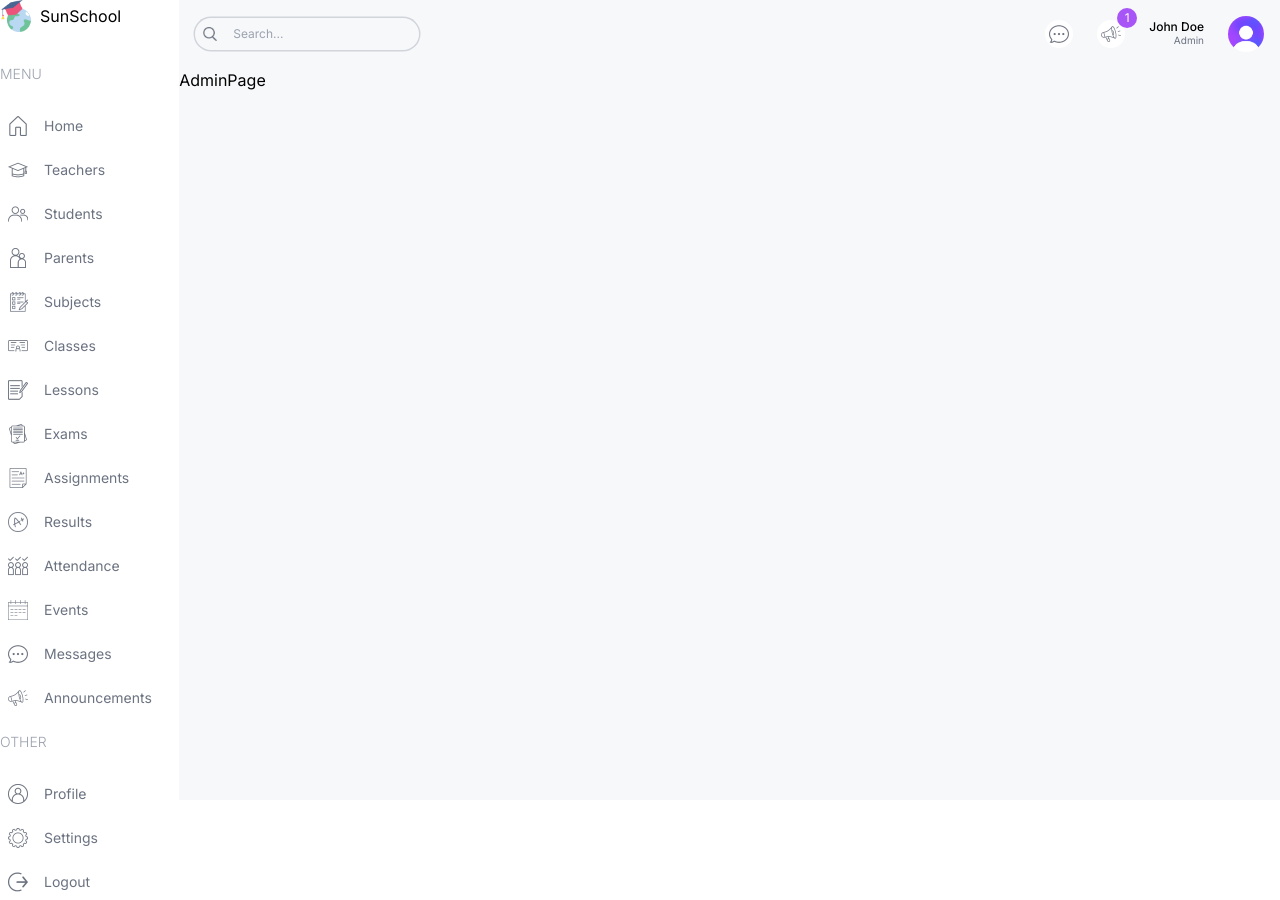
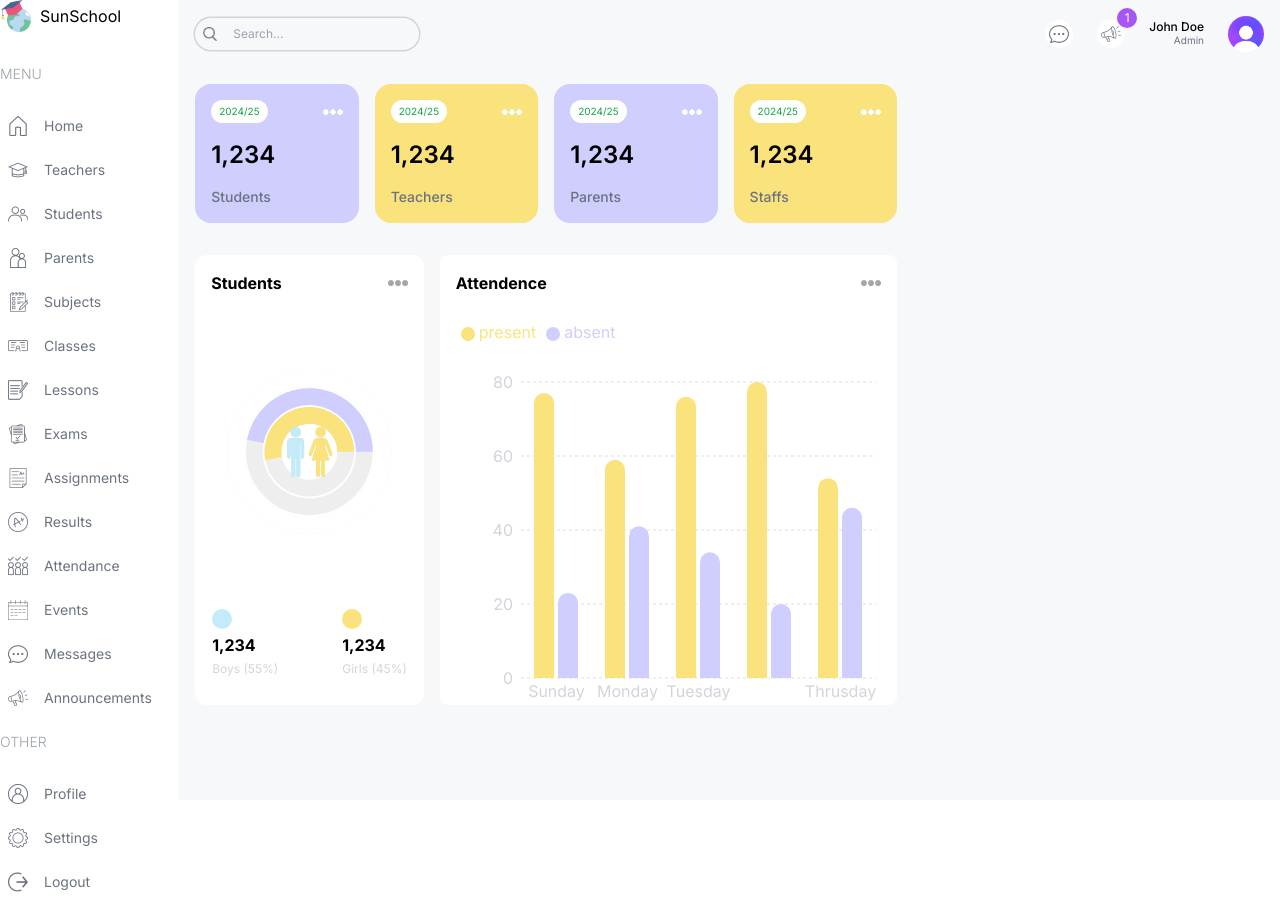
Before and after one commit to Nazim6269/dashboard-school-nextjs, a Next.js app: page /admin in a window 1280 px wide. Built offline with nearby package versions, Linux system fonts and the light colour scheme.

Commit message:
completed students and attendence charts

```diff
--- a/app/(dashboard)/admin/page.tsx
+++ b/app/(dashboard)/admin/page.tsx
@@ -1,7 +1,37 @@
-import React from 'react';
+import AttendenceChart from '@/components/AttendenceChart';
+import CountChart from '@/components/CountChart';
+import UserCard from '@/components/UserCard';
 
 const AdminPage = () => {
-  return <div>AdminPage</div>;
+  return (
+    <div className="p-4 flex gap-4 flex-col md:flex-row">
+      {/* LEFT */}
+      <div className="w-full lg:w-2/3 flex flex-col gap-8">
+        {/* USER CARDS */}
+        <div className="flex gap-4 justify-between flex-wrap">
+          <UserCard type="student" />
+          <UserCard type="teacher" />
+          <UserCard type="parent" />
+          <UserCard type="staff" />
+        </div>
+        {/* MIDDLE CHARTS */}
+        <div className="flex gap-4 flex-col lg:flex-row">
+          {/* COUNT CHART */}
+          <div className="w-full lg:w-1/3 h-[450px]">
+            <CountChart />
+          </div>
+          {/* ATTENDANCE CHART */}
+          <div className="w-full lg:w-2/3 h-[450px]">
+            <AttendenceChart />
+          </div>
+        </div>
+        {/* BOTTOM CHART */}
+        <div className="w-full h-[500px]"></div>
+      </div>
+      {/* RIGHT */}
+      <div className="w-full lg:w-1/3 flex flex-col gap-8"></div>
+    </div>
+  );
 };
 
 export default AdminPage;
--- /dev/null
+++ b/components/AttendenceChart.tsx
@@ -0,0 +1,64 @@
+'use client';
+
+import { barChartData } from '@/data';
+import Image from 'next/image';
+import {
+  Bar,
+  BarChart,
+  CartesianGrid,
+  Legend,
+  ResponsiveContainer,
+  Tooltip,
+  XAxis,
+  YAxis,
+} from 'recharts';
+
+const AttendenceChart = () => {
+  return (
+    <div className="bg-white rounded-lg p-4 h-full">
+      {/* Title portion */}
+      <div className="flex justify-between items-center font-bold">
+        <h2>Attendence</h2>
+        <Image src={'/moreDark.png'} alt="students" width={20} height={20} />
+      </div>
+      {/* Chart portion */}
+
+      <ResponsiveContainer width="100%" height="100%">
+        <BarChart width={500} height={300} data={barChartData} barSize={20}>
+          <CartesianGrid
+            strokeDasharray="3 3"
+            vertical={false}
+            stroke={'#ddd'}
+          />
+          <XAxis
+            dataKey="name"
+            axisLine={false}
+            tick={{ fill: '#d1d5db' }}
+            tickLine={false}
+          />
+          <YAxis axisLine={false} tick={{ fill: '#d1d5db' }} tickLine={false} />
+          <Tooltip contentStyle={{ borderRadius: '10px' }} />
+          <Legend
+            align="left"
+            verticalAlign="top"
+            wrapperStyle={{ paddingTop: '20px', paddingBottom: '38px' }}
+          />
+          <Bar
+            dataKey="present"
+            fill="#fae27c"
+            legendType="circle"
+            radius={[10, 10, 0, 0]}
+          />
+          <Bar
+            dataKey="absent"
+            fill="#cfceff"
+            legendType="circle"
+            radius={[10, 10, 0, 0]}
+          />
+        </BarChart>
+      </ResponsiveContainer>
+    </div>
+  );
+};
+
+export default AttendenceChart;
--- /dev/null
+++ b/components/CountChart.tsx
@@ -0,0 +1,56 @@
+'use client';
+
+import { countChartData } from '@/data';
+import Image from 'next/image';
+import { RadialBar, RadialBarChart, ResponsiveContainer } from 'recharts';
+
+const CountChart = () => {
+  return (
+    <div className="bg-white rounded-xl w-full h-full p-4">
+      {/* title portion */}
+      <div className="flex justify-between items-center font-bold">
+        <h2>Students</h2>
+        <Image src={'/moreDark.png'} alt="students" width={20} height={20} />
+      </div>
+
+      {/* chart portion */}
+      <div className="relative w-full h-[75%]">
+        <ResponsiveContainer>
+          <RadialBarChart
+            cx="50%"
+            cy="50%"
+            innerRadius="40%"
+            outerRadius="100%"
+            barSize={32}
+            data={countChartData}
+          >
+            <RadialBar background dataKey="count" />
+          </RadialBarChart>
+        </ResponsiveContainer>
+        <Image
+          src="/maleFemale.png"
+          alt=""
+          width={50}
+          height={50}
+          className="absolute top-1/2 left-1/2 -translate-x-1/2 -translate-y-1/2"
+        />
+      </div>
+
+      {/* bottom portion */}
+      <div className="flex justify-center gap-16">
+        <div className="flex flex-col gap-1">
+          <div className="w-5 h-5 bg-nazimSky rounded-full" />
+          <h1 className="font-bold">1,234</h1>
+          <h2 className="text-xs text-gray-300">Boys (55%)</h2>
+        </div>
+        <div className="flex flex-col gap-1">
+          <div className="w-5 h-5 bg-nazimYellow rounded-full" />
+          <h1 className="font-bold">1,234</h1>
+          <h2 className="text-xs text-gray-300">Girls (45%)</h2>
+        </div>
+      </div>
+    </div>
+  );
+};
+
+export default CountChart;
--- /dev/null
+++ b/components/UserCard.tsx
@@ -0,0 +1,18 @@
+import Image from 'next/image';
+
+const UserCard = ({ type }: { type: string }) => {
+  return (
+    <div className="rounded-2xl odd:bg-nazimPurple even:bg-nazimYellow p-4 flex-1 min-w-[130px]">
+      <div className="flex justify-between items-center">
+        <span className="text-[10px] bg-white px-2 py-1 rounded-full text-green-600">
+          2024/25
+        </span>
+        <Image src="/more.png" alt="" width={20} height={20} />
+      </div>
+      <h1 className="text-2xl font-semibold my-4">1,234</h1>
+      <h2 className="capitalize text-sm font-medium text-gray-500">{type}s</h2>
+    </div>
+  );
+};
+
+export default UserCard;
--- a/data.ts
+++ b/data.ts
@@ -112,3 +112,50 @@ export const menuItems = [
     ],
   },
 ];
+
+export const countChartData = [
+  {
+    name: 'Boys',
+    count: 53,
+    fill: '#fae27c',
+  },
+
+  {
+    name: 'Girls',
+    count: 47,
+    fill: '#cfceff',
+  },
+  {
+    name: 'Total',
+    count: 100,
+    fill: '#fff',
+  },
+];
+
+export const barChartData = [
+  {
+    name: 'Sunday',
+    present: 77,
+    absent: 23,
+  },
+  {
+    name: 'Monday',
+    present: 59,
+    absent: 41,
+  },
+  {
+    name: 'Tuesday',
+    present: 76,
+    absent: 34,
+  },
+  {
+    name: 'Wednesday',
+    present: 80,
+    absent: 20,
+  },
+  {
+    name: 'Thrusday',
+    present: 54,
+    absent: 46,
+  },
+];
--- a/tailwind.config.ts
+++ b/tailwind.config.ts
@@ -1,17 +1,25 @@
-import type { Config } from "tailwindcss";
+import type { Config } from 'tailwindcss';
 
 const config: Config = {
   content: [
-    "./pages/**/*.{js,ts,jsx,tsx,mdx}",
-    "./components/**/*.{js,ts,jsx,tsx,mdx}",
-    "./app/**/*.{js,ts,jsx,tsx,mdx}",
+    './pages/**/*.{js,ts,jsx,tsx,mdx}',
+    './components/**/*.{js,ts,jsx,tsx,mdx}',
+    './app/**/*.{js,ts,jsx,tsx,mdx}',
   ],
   theme: {
     extend: {
       backgroundImage: {
-        "gradient-radial": "radial-gradient(var(--tw-gradient-stops))",
-        "gradient-conic":
-          "conic-gradient(from 180deg at 50% 50%, var(--tw-gradient-stops))",
+        'gradient-radial': 'radial-gradient(var(--tw-gradient-stops))',
+        'gradient-conic':
+          'conic-gradient(from 180deg at 50% 50%, var(--tw-gradient-stops))',
+      },
+      colors: {
+        nazimSky: '#C3EBFA',
+        nazimSkyLight: '#EDF9FD',
+        nazimPurple: '#CFCEFF',
+        nazimPurpleLight: '#F1F0FF',
+        nazimYellow: '#FAE27C',
+        nazimYellowLight: '#FEFCE8',
       },
     },
   },
```
Also changed, not shown: package.json (+6 -5 lines), 1 other file (tests, documents, lock files or other folders).
